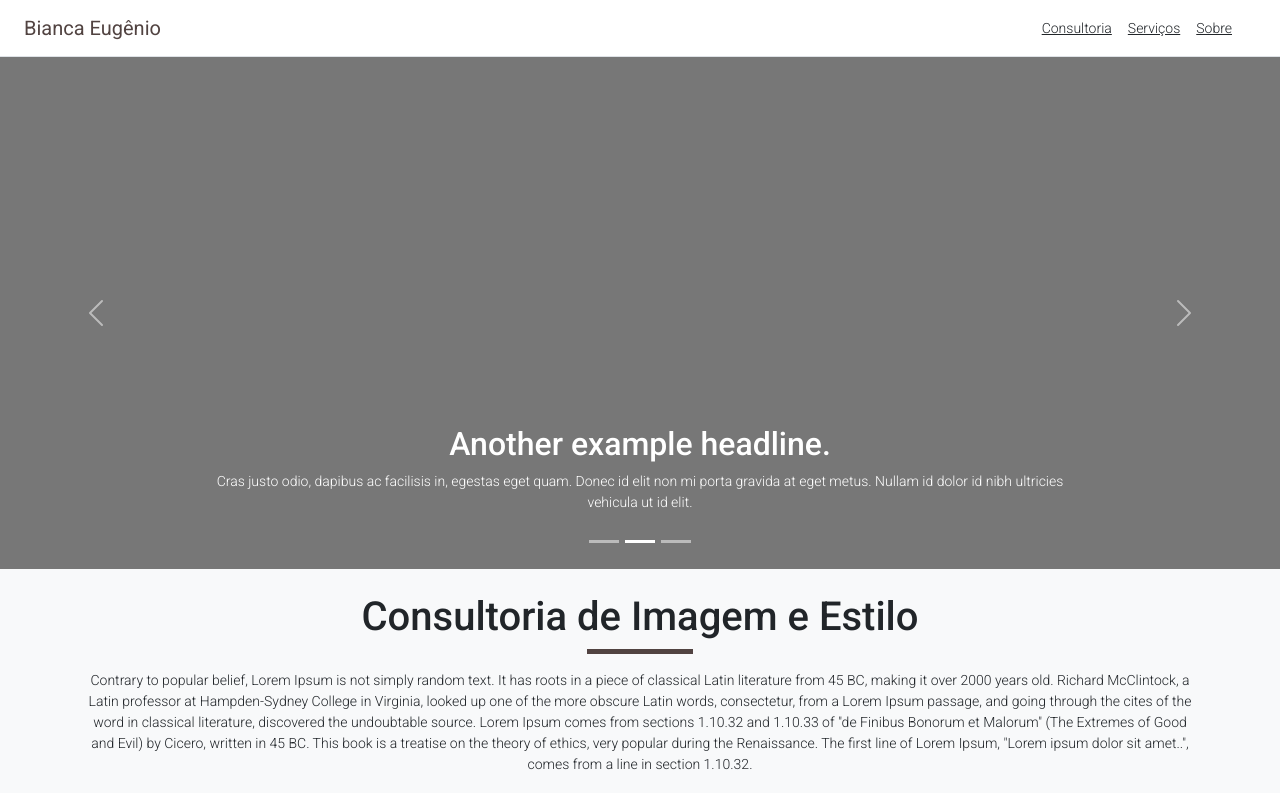
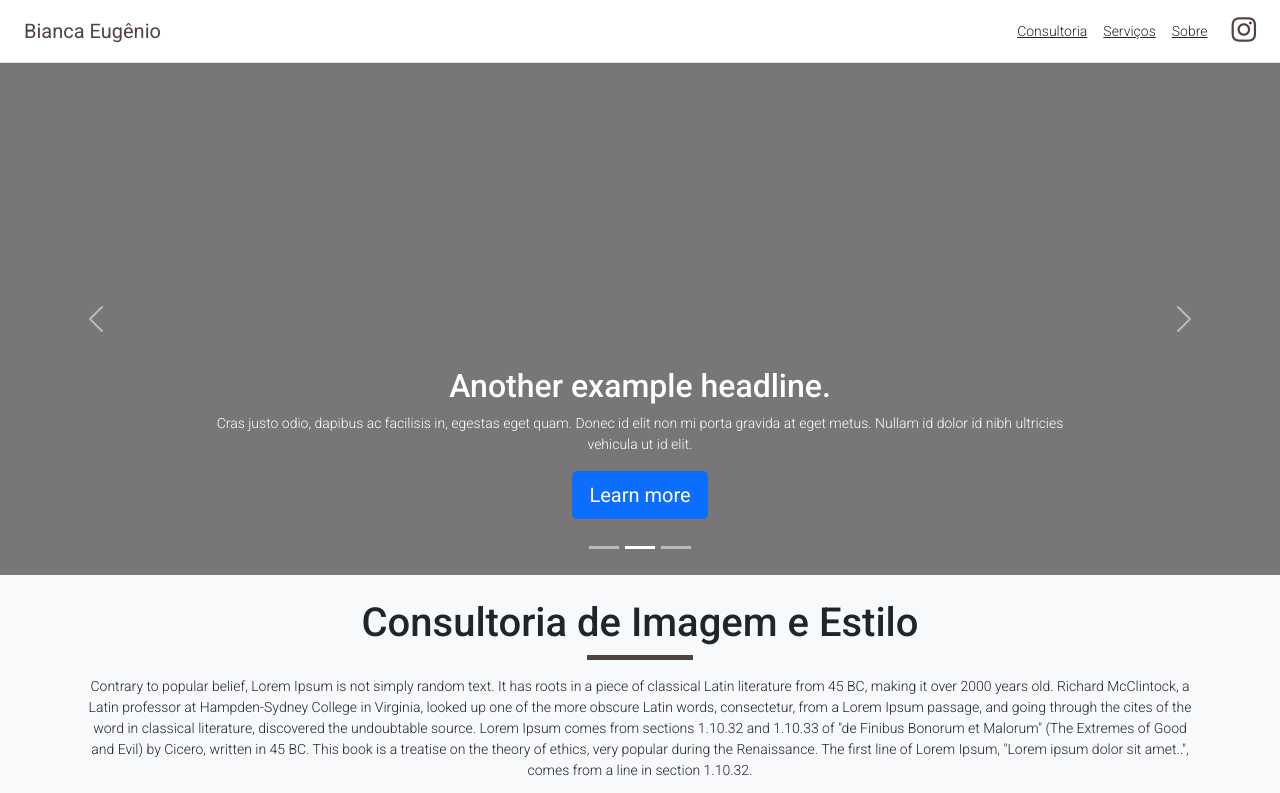
Before and after one commit to ivanmduarte/biancaweb, a React (Create React App) app: page / in a window 1280 px wide. Shown: the top 793 px of the page. Built offline with nearby package versions, Linux system fonts and the light colour scheme.

Commit message:
migracao projeto correção

```diff
--- a/src/components/Carousel/Carousel.js
+++ b/src/components/Carousel/Carousel.js
@@ -24,9 +24,9 @@ class Carousel extends Component {
                                     dolor id nibh ultricies vehicula ut id elit.
                                 </p>
                                 <p>
-                                    {/* <a className="btn btn-lg btn-primary" href="#" role="button">
+                                    <a className="btn btn-lg btn-primary" href="#">
                                         Sign up today
-                                    </a> */}
+                                    </a>
                                 </p>
                             </div>
                         </div>
@@ -46,9 +46,9 @@ class Carousel extends Component {
                                     dolor id nibh ultricies vehicula ut id elit.
                                 </p>
                                 <p>
-                                    {/* <a className="btn btn-lg btn-primary" href="#" role="button">
+                                    <a className="btn btn-lg btn-primary" href="#">
                                         Learn more
-                                    </a> */}
+                                    </a>
                                 </p>
                             </div>
                         </div>
@@ -68,9 +68,9 @@ class Carousel extends Component {
                                     dolor id nibh ultricies vehicula ut id elit.
                                 </p>
                                 <p>
-                                    {/* <a className="btn btn-lg btn-primary" href="#" role="button">
+                                    <a className="btn btn-lg btn-primary" href="#" >
                                         Browse gallery
-                                    </a> */}
+                                    </a>
                                 </p>
                             </div>
                         </div>
--- a/src/components/Navbar/Navbar.js
+++ b/src/components/Navbar/Navbar.js
@@ -13,7 +13,7 @@ class Navbar extends Component {
                         )
                     })}
                 </nav>
-                {/* <a href="javascript:window.open(`https://www.instagram.com/biancaceugenio/?hl=pt-br`);"><i className="fab fa-instagram fs-3 text-consultoria"></i></a> */}
+                <a href="https://www.instagram.com/biancaceugenio/?hl=pt-br" target="_blank"><i className="fab fa-instagram fs-3 text-consultoria"></i></a>
             </header>
         )
     }
```
Also changed, not shown: 1 other file (tests, documents, lock files or other folders).
